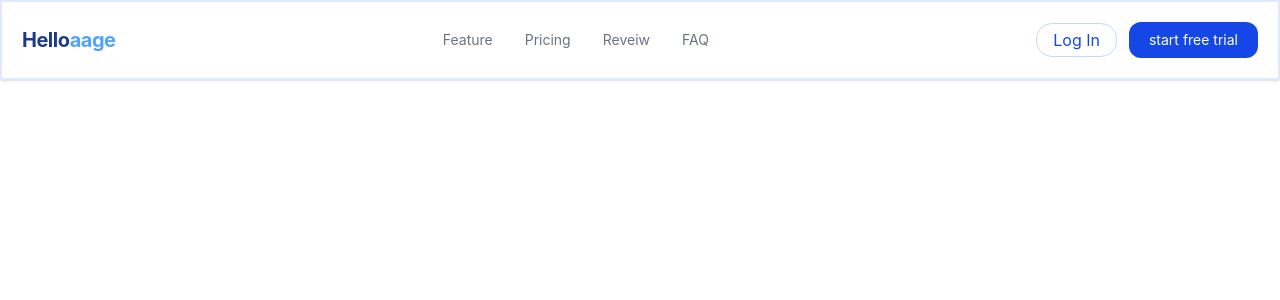
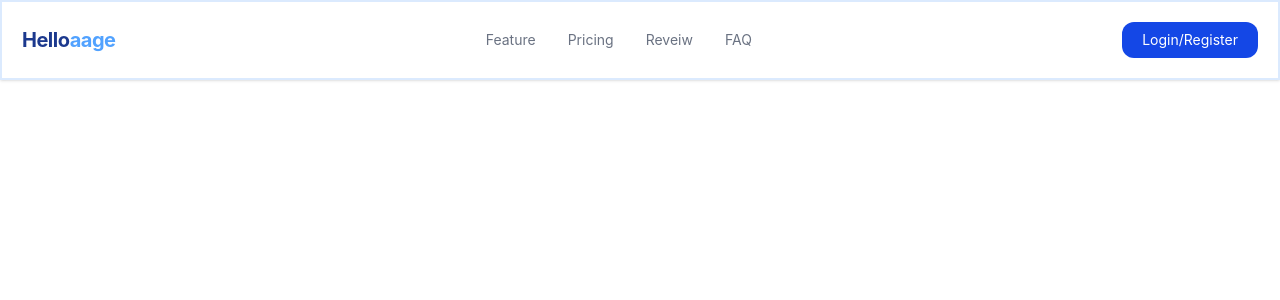
Before and after one commit to mdmahtabhabib/Marksbooster, a React (Vite) app: page / in a window 1280 px wide. Shown: the top 300 px of the page. Built offline with nearby package versions, Linux system fonts and the light colour scheme.

Commit message:
change in navbar

```diff
--- a/src/App.jsx
+++ b/src/App.jsx
@@ -13,11 +13,9 @@ function App() {
         <a href="#" className="hover:text-blue-600 transition-colors">FAQ</a>
       </div>
       <div className="flex items-center gap-3">
-        <button href="#" className="border-1 border-blue-200 px-4 py-1 rounded-2xl text-blue-700 hover:bg-blue-50 text-black transition-colors">
-          Log In
-        </button>
+
         <button href="#" className="bg-blue-700 text-white text-sm px-5 py-2 rounded-xl transition-colors hover:bg-blue-800">
-          start free trial
+          Login/Register
         </button>
       </div>
     </nav>
```
